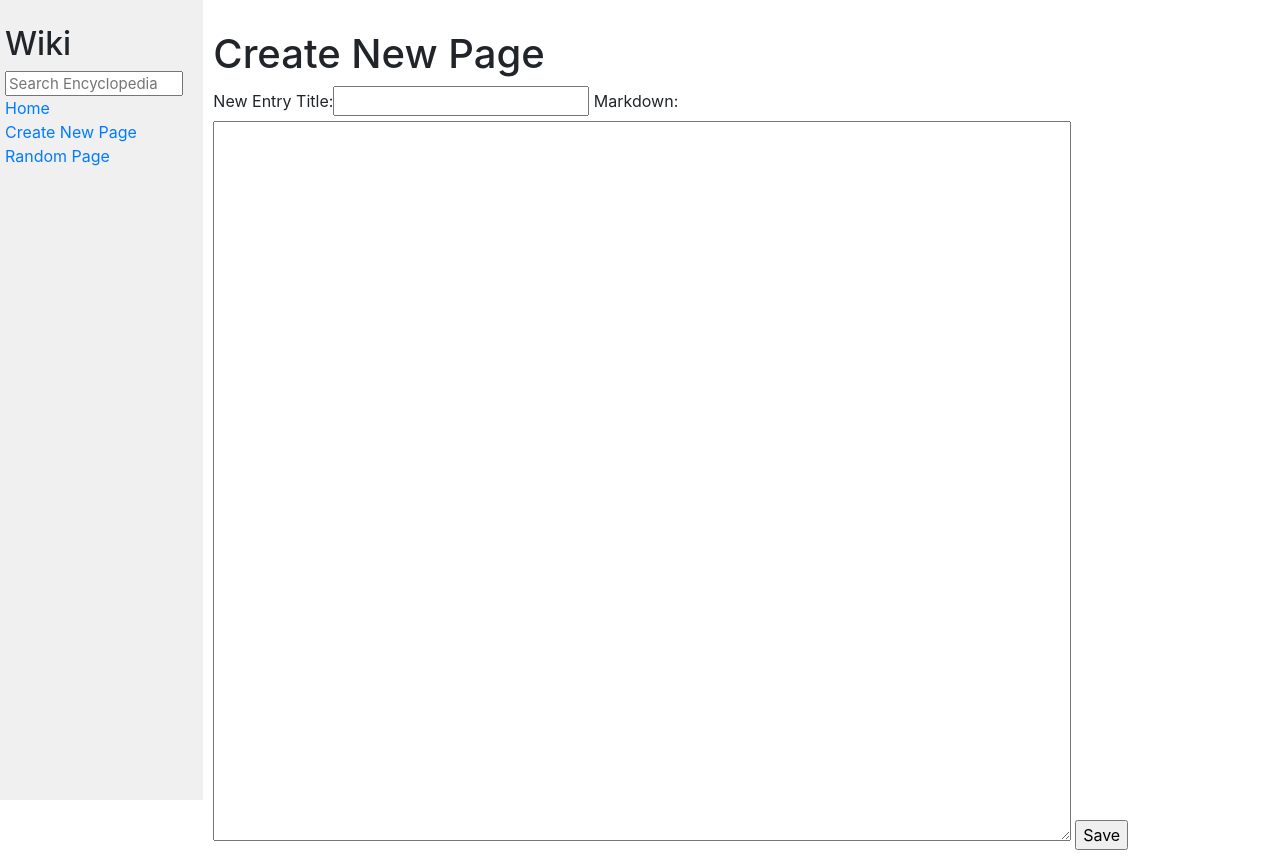
After one commit to ajigarjian/CS50w, a Django app: page /create in a window 1280 px wide. The commit adds this page. Run offline with Django 3.2, Linux system fonts and the light colour scheme; some libraries are stand-ins or nearby versions.

Commit message:
added add page functionality

```diff
--- /dev/null
+++ b/Week 3/Project 1/wiki/encyclopedia/templates/encyclopedia/create.html
@@ -0,0 +1,16 @@
+{% extends "encyclopedia/layout.html" %}
+
+{% block title %}
+    Create New Page
+{% endblock %}
+
+{% block body %}
+
+    <h1>Create New Page</h1>
+
+    <form action="{% url 'create' %}" method="post">
+        {% csrf_token %}
+        {{ form }}
+        <input type="submit" value="Save">
+    </form>
+{% endblock %}
--- a/Week 3/Project 1/wiki/encyclopedia/templates/encyclopedia/layout.html
+++ b/Week 3/Project 1/wiki/encyclopedia/templates/encyclopedia/layout.html
@@ -19,7 +19,7 @@
                     <a href="{% url 'index' %}">Home</a>
                 </div>
                 <div>
-                    Create New Page
+                    <a href="{% url 'create' %}">Create New Page</a>
                 </div>
                 <div>
                     <a href="/wiki/{{random_entry}}">Random Page</a>
--- a/Week 3/Project 1/wiki/encyclopedia/urls.py
+++ b/Week 3/Project 1/wiki/encyclopedia/urls.py
@@ -5,5 +5,7 @@ from . import views
 urlpatterns = [
     path("", views.index, name="index"),
     path("wiki/<str:page>", views.page, name="page"),
+    path("create", views.create, name="create")
+
     # path("search", views.search, name="page")
 ]
--- a/Week 3/Project 1/wiki/encyclopedia/views.py
+++ b/Week 3/Project 1/wiki/encyclopedia/views.py
@@ -1,9 +1,15 @@
-from django.shortcuts import render
+from django.shortcuts import redirect, render
 from random import randint
+from django import forms
 
 import markdown2
 
 from . import util
+
+# Creating Django Form object for Create New Page - has a title entry input, markdown textarea, and a submit button
+class NewEntryForm(forms.Form):
+    title = forms.CharField(label="New Entry Title")
+    markdown = forms.CharField(widget=forms.Textarea)
 
 def index(request):
 
@@ -33,7 +39,9 @@ def page(request, page):
 
     # if the file name returned None, meaning the user input a markdown file that doesn't exist, then return the error page
     if file_name == None:
-        return render(request, "encyclopedia/error.html")
+        return render(request, "encyclopedia/error.html", {
+            "random_entry": random_entry
+        })
 
     # otherwise, return the markdown file as html into the html page
     else:
@@ -43,14 +51,44 @@ def page(request, page):
             "random_entry": random_entry
         })
 
-# def search(request, page):
+def create(request):
 
-#     entries = util.list_entries()
+    # initializing list of markdown documents and a variable storing a random one for the random search on the home page
+    entries = util.list_entries()
+    random_entry = entries[randint(0, len(entries)-1)]
 
-#      # if page legit, redirect to path url with page as page
-#     if page in entries:
-#         return HttpResponseRedirect(reverse("wiki/page"))
 
-#     #if not legit, send to search.html
-#     else:
-#          return render(request, "encyclopedia/error.html")
+    # if accessing the view via the form post, retrieve the form info and then proceed accordingly
+    if request.method == "POST":
+        form = NewEntryForm(request.POST)
+
+        if form.is_valid():
+
+            # Isolate the task from the 'cleaned' version of form data, save it as a new entry, and redirect to the new page
+            title = form.cleaned_data["title"]
+            markdown = form.cleaned_data["markdown"]
+
+            # if an entry with the same title already exists, return the error page
+            if util.get_entry(title) != None:
+                return render(request, "encyclopedia/error.html", {
+                      "random_entry": random_entry
+                })
+
+            # if the entry does not already exist, add it and redirect to the new page
+            else:
+                util.save_entry(title, markdown)
+                return redirect(f'/wiki/{title}')
+
+        #if the form isn't valid, then revisit form page with error alert
+        else:
+            return render(request, "encyclopedia/create.html", {
+                "form": form,
+                "random_entry": random_entry
+            })
+
+    # otherwise, upon original access, show empty form
+    else:
+        return render(request, "encyclopedia/create.html", {
+            "form": NewEntryForm(),
+            "random_entry": random_entry
+        })
```
